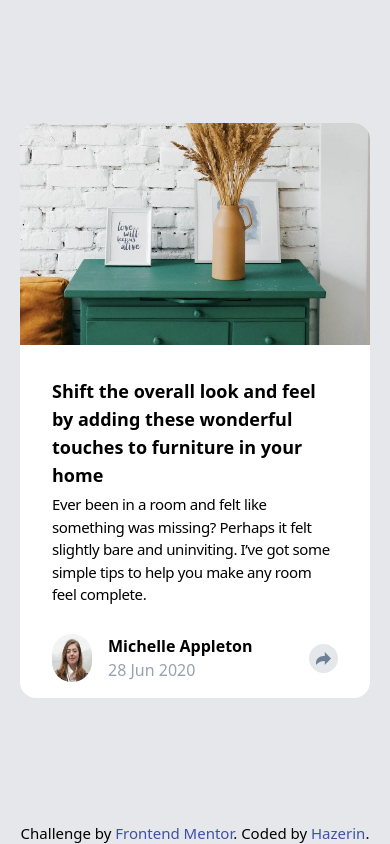
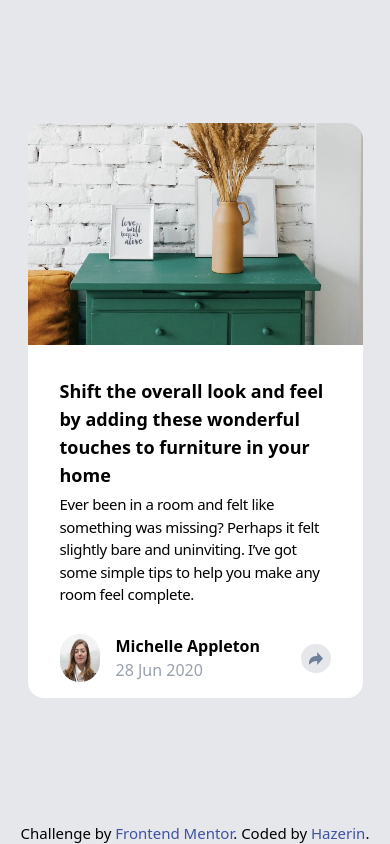
Before and after one commit to Alberto-Vidali/newbie-frontend-challenges, a Vue app in the folder article-preview-component/: page / in a window 390 px wide. Built offline with nearby package versions, Linux system fonts and the light colour scheme.

Commit message:
checkpoint

```diff
--- a/article-preview-component/src/components/layouts/Layout.vue
+++ b/article-preview-component/src/components/layouts/Layout.vue
@@ -7,7 +7,7 @@
         <header>
 
         </header>
-        <main class="bg-white mx-5 sm:mx-auto sm:w-[900px] h-[575px] sm:h-[322px] rounded-2xl">
+        <main class="bg-white mx-5 max-w-[335px] sm:max-w-fit sm:mx-auto sm:w-[900px] h-[575px] sm:h-[322px] rounded-2xl">
             <slot/>
         </main>
         <footer>
--- a/article-preview-component/src/components/pages/Article.vue
+++ b/article-preview-component/src/components/pages/Article.vue
@@ -19,7 +19,7 @@
             <img class="w-fit rounded-2xl sm:rounded-r-none" src="/drawers.jpg" alt="">
         </div>
 
-        <div class="flex flex-col justify-between items-center h-[61.5%] sm:h-full gap-0">
+        <div class="flex flex-col justify-between items-center h-[61.5%] sm:h-full">
             <h1 class="font-semibold text-lg pt-8 sm:pt-0 px-8">
                 Shift the overall look and feel by adding these wonderful
                 touches to furniture in your home
```
